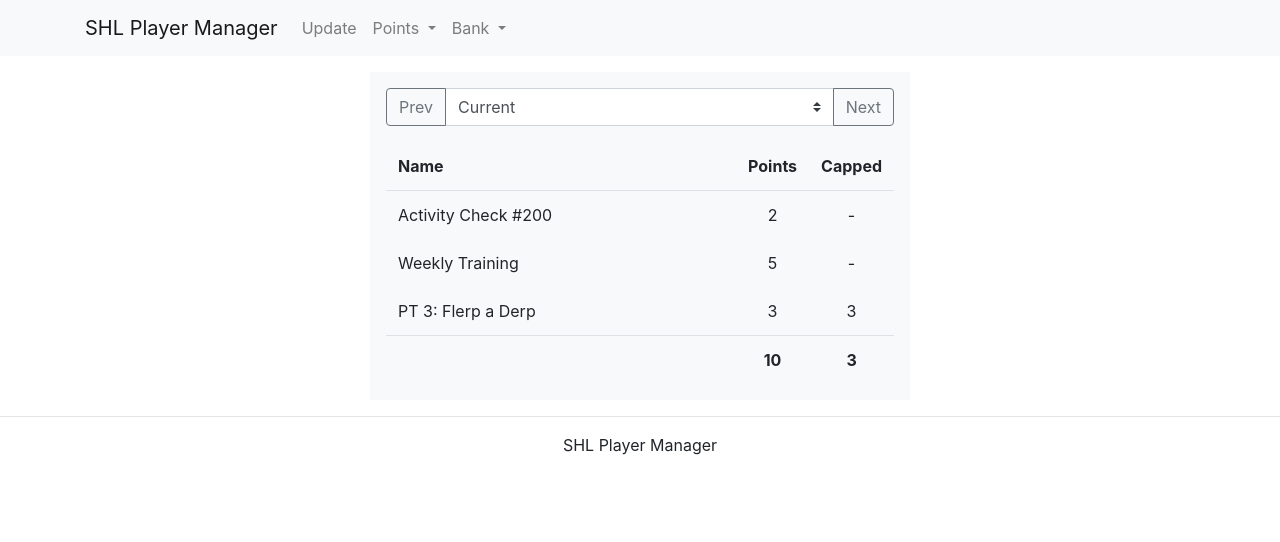
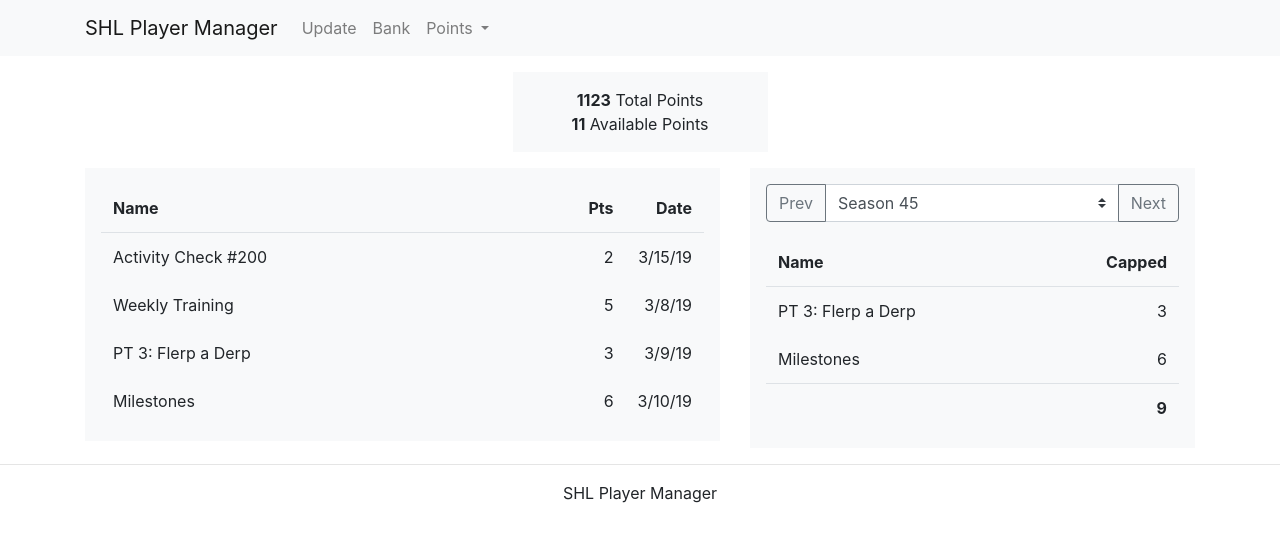
Before and after one commit to bojobiscuit/HockeyManagerWebsite, an Angular app: page /pt/history in a window 1280 px wide. Shown: the top 542 px of the page. Built offline with nearby package versions, Linux system fonts and the light colour scheme.

Commit message:
general changes

```diff
--- a/src/app/app-routing.module.ts
+++ b/src/app/app-routing.module.ts
@@ -11,7 +11,7 @@ const routes: Routes = [
   { path: '', component: ProfileComponent },
   { path: 'pt/history', component: PtHistoryComponent },
   { path: 'pt/active', component: PtActiveComponent },
-  { path: 'bank/history', component: BankHistoryComponent },
+  { path: 'bank', component: BankHistoryComponent },
   { path: 'bank/submit', component: BankSubmitComponent },
   { path: 'updateplayer', component: UpdatePlayerComponent },
 ];
--- a/src/app/common/navbar/navbar.component.html
+++ b/src/app/common/navbar/navbar.component.html
@@ -9,6 +9,9 @@
         <li class="nav-item">
           <a class="nav-link" [routerLink]="['/updateplayer']">Update</a>
         </li>
+        <li class="nav-item">
+          <a class="nav-link" [routerLink]="['/bank']">Bank</a>
+        </li>
         <li class="nav-item dropdown">
           <a class="nav-link dropdown-toggle" href="#" id="navbarDropdown" role="button" data-toggle="dropdown" aria-haspopup="true" aria-expanded="false">
             Points
@@ -18,15 +21,6 @@
             <a class="dropdown-item" [routerLink]="['/pt/history']">Point History</a>
           </div>
         </li>
-        <li class="nav-item dropdown">
-          <a class="nav-link dropdown-toggle" href="#" id="navbarDropdown" role="button" data-toggle="dropdown" aria-haspopup="true" aria-expanded="false">
-            Bank
-          </a>
-          <div class="dropdown-menu" aria-labelledby="navbarDropdown">
-            <a class="dropdown-item" [routerLink]="['/bank/submit']">New Transaction</a>
-            <a class="dropdown-item" [routerLink]="['/bank/history']">Transaction History</a>
-          </div>
-        </li>
       </ul>
     </div>
   </div>
--- a/src/app/pages/profile/profile.component.html
+++ b/src/app/pages/profile/profile.component.html
@@ -4,6 +4,8 @@
       <img id="profileImage" src="../../../assets/img/placeholder.jpg" />
       <div id="profileInfo" class="mt-2">
         <h4 id="playerName">Ray Borcey</h4>
+        <span id="playerType">Defender</span><br />
+        <span id="ArcheType">Defensive Defenseman</span><br />
         <span id="teamName">West Kendall Platoon</span><br />
         <span id="seasonDrafted">Season 44</span><br />
       </div>
--- a/src/app/pages/pt-active/pt-active.component.html
+++ b/src/app/pages/pt-active/pt-active.component.html
@@ -1,13 +1,36 @@
 <div class="row justify-content-center">
-  <div class="col-md-8 col-lg-6">
-    <div class="bg-light p-3">
+  <div class="col-md-6">
+    <div class="bg-light text-center p-3">
       <h4>Active Point Tasks</h4>
-      <div class="list-group text-center">
-        <a href="#" class="list-group-item list-group-item-action">Activity Check 254</a>
-        <a href="#" class="list-group-item list-group-item-action">Weekly Training</a>
+      <div class="list-group">
         <a href="#" class="list-group-item list-group-item-action">PT3 - Flerp n Derp</a>
         <a href="#" class="list-group-item list-group-item-action">Milestones</a>
       </div>
     </div>
   </div>
+  <div class="col-md-6">
+    <div class="bg-light text-center p-3 mb-3">
+      <h4>Activity Check: 254</h4>
+      <div class="list-group">
+        <a href="#" class="list-group-item list-group-item-action">Check!</a>
+      </div>
+    </div>
+    <div class="bg-light text-center p-3 mb-3">
+      <h4>Training: 3/11 - 3/18</h4>
+      <div class="list-group">
+        <a href="#" class="list-group-item list-group-item-action">5 points</a>
+        <a href="#" class="list-group-item list-group-item-action">3 points</a>
+        <a href="#" class="list-group-item list-group-item-action">1 point</a>
+      </div>
+    </div>
+    <div class="bg-light text-center p-3 mb-3">
+      <h4>Equipment: Season 45</h4>
+      <div class="list-group">
+        <a href="#" class="list-group-item list-group-item-action">Gloves</a>
+        <a href="#" class="list-group-item list-group-item-action">Helmet</a>
+        <a href="#" class="list-group-item list-group-item-action">Stick</a>
+        <a href="#" class="list-group-item list-group-item-action">Skates</a>
+      </div>
+    </div>
+  </div>
 </div>
--- a/src/app/pages/pt-history/pt-history.component.html
+++ b/src/app/pages/pt-history/pt-history.component.html
@@ -1,15 +1,58 @@
 <div class="row justify-content-center">
-  <div class="col-lg-6">
+  <div class="col-sm-6 col-lg-3">
+    <div class="bg-light p-3 mb-3 text-center">
+      <span><strong>1123</strong> Total Points</span><br />
+      <span><strong>11</strong> Available Points</span>
+    </div>
+  </div>
+</div>
+<div class="row justify-content-center">
+  <div class="col-md-7 mb-3 mb-md-0">
+    <div class="bg-light p-3">
+      <table class="table table-borderless ptHistoryTable m-0">
+        <thead>
+          <tr class="border-bottom">
+            <th>Name</th>
+            <th>Pts</th>
+            <th>Date</th>
+          </tr>
+        </thead>
+        <tbody>
+          <tr>
+            <td>Activity Check #200</td>
+            <td>2</td>
+            <td>3/15/19</td>
+          </tr>
+          <tr>
+            <td>Weekly Training</td>
+            <td>5</td>
+            <td>3/8/19</td>
+          </tr>
+          <tr>
+            <td>PT 3: Flerp a Derp</td>
+            <td>3</td>
+            <td>3/9/19</td>
+          </tr>
+          <tr>
+            <td>Milestones</td>
+            <td>6</td>
+            <td>3/10/19</td>
+          </tr>
+        </tbody>
+      </table>
+    </div>
+  </div>
+  <div class="col-md-5">
     <div class="bg-light p-3">
       <div class="input-group mb-3">
         <div class="input-group-prepend">
           <button class="btn btn-outline-secondary" type="button">Prev</button>
         </div>
         <select class="custom-select" id="updateDateDropdown">
-          <option value="0" selected>Current</option>
-          <option value="1">3/15/19</option>
-          <option value="2">3/8/19</option>
-          <option value="3">3/2/19</option>
+          <option value="45" selected>Season 45</option>
+          <option value="44">Season 44</option>
+          <option value="43">Season 43</option>
+          <option value="42">Season 42</option>
         </select>
         <div class="input-group-append">
           <button class="btn btn-outline-secondary" type="button">Next</button>
@@ -19,32 +62,23 @@
         <thead>
           <tr class="border-bottom">
             <th>Name</th>
-            <th>Points</th>
             <th>Capped</th>
           </tr>
         </thead>
         <tbody>
           <tr>
-            <td>Activity Check #200</td>
-            <td>2</td>
-            <td>-</td>
+            <td>PT 3: Flerp a Derp</td>
+            <td>3</td>
           </tr>
           <tr>
-            <td>Weekly Training</td>
-            <td>5</td>
-            <td>-</td>
-          </tr>
-          <tr>
-            <td>PT 3: Flerp a Derp</td>
-            <td>3</td>
-            <td>3</td>
+            <td>Milestones</td>
+            <td>6</td>
           </tr>
         </tbody>
         <tfoot>
           <tr class="border-top">
             <th></th>
-            <th>10</th>
-            <th>3</th>
+            <th>9</th>
           </tr>
         </tfoot>
       </table>
--- a/src/app/pages/pt-history/pt-history.component.scss
+++ b/src/app/pages/pt-history/pt-history.component.scss
@@ -1,10 +1,10 @@
 .ptHistoryTable {
     white-space: nowrap;
-    text-align: center;
+    text-align: right;
 }
 
 .ptHistoryTable th:nth-child(1),
 .ptHistoryTable td:nth-child(1) {
     text-align: left;
-    width: 100%;
+    width: 99%;
 }
--- a/src/app/pages/update-player/update-player.component.html
+++ b/src/app/pages/update-player/update-player.component.html
@@ -75,9 +75,9 @@
   </div>
   <div class="col-lg-5 mt-3 mt-lg-0">
     <div class="bg-light p-3">
-      <h4>Current Update Submitted</h4>
+      <h4>Current Submission</h4>
       <table class="table table-borderless table-sm currentSubmittedTable mb-2">
-        <tr>
+        <tr class="border-bottom">
           <th>Attribute</th>
           <th>Old</th>
           <th>New</th>
@@ -95,6 +95,12 @@
           <td>75</td>
           <td>16</td>
         </tr>
+        <tr class="border-top">
+          <th></th>
+          <th></th>
+          <th>6</th>
+          <th>18</th>
+        </tr>
       </table>
       <input class="btn btn-secondary" type="button" value="Remove Update">
     </div>
```
Also changed, not shown: todo.txt.
